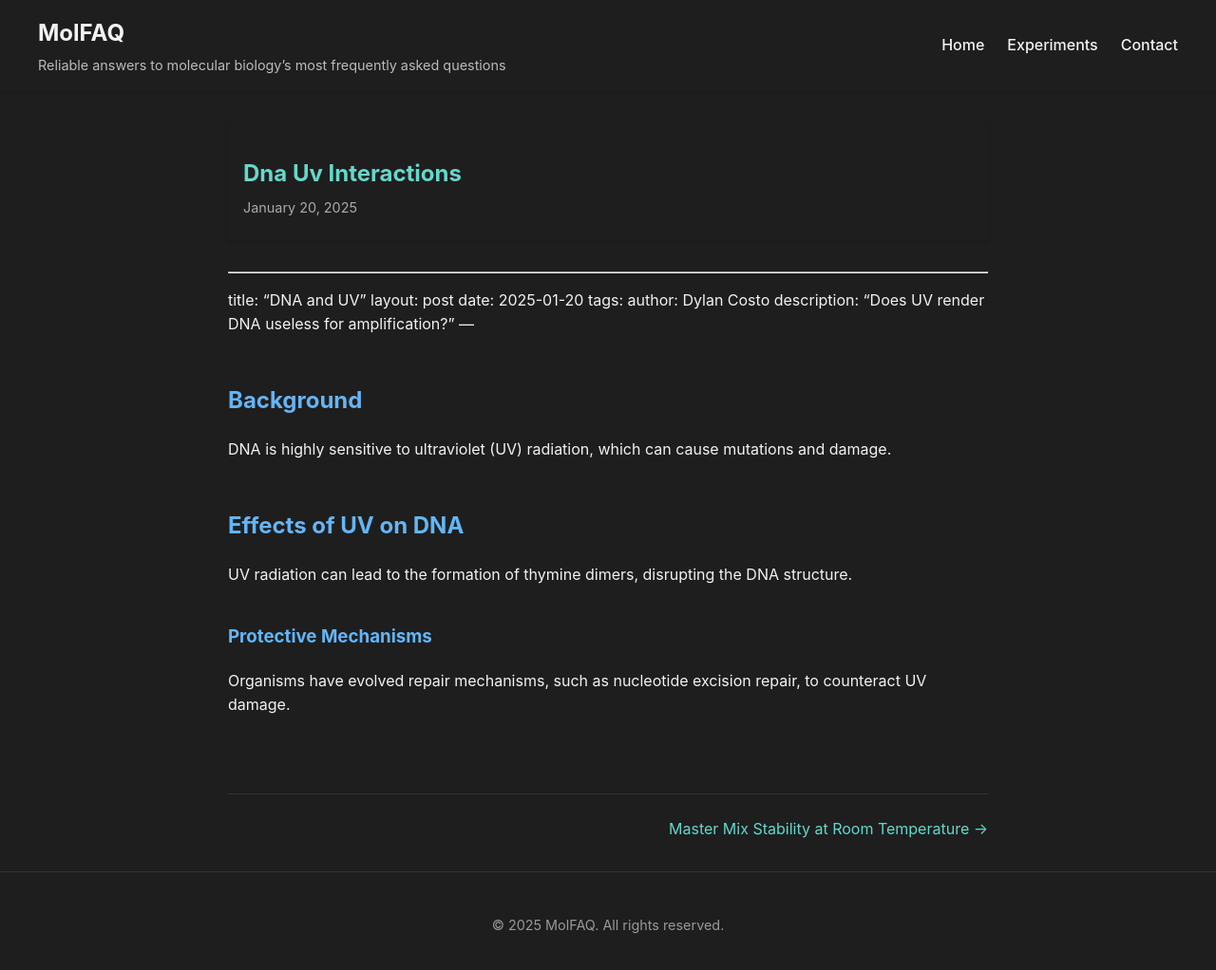
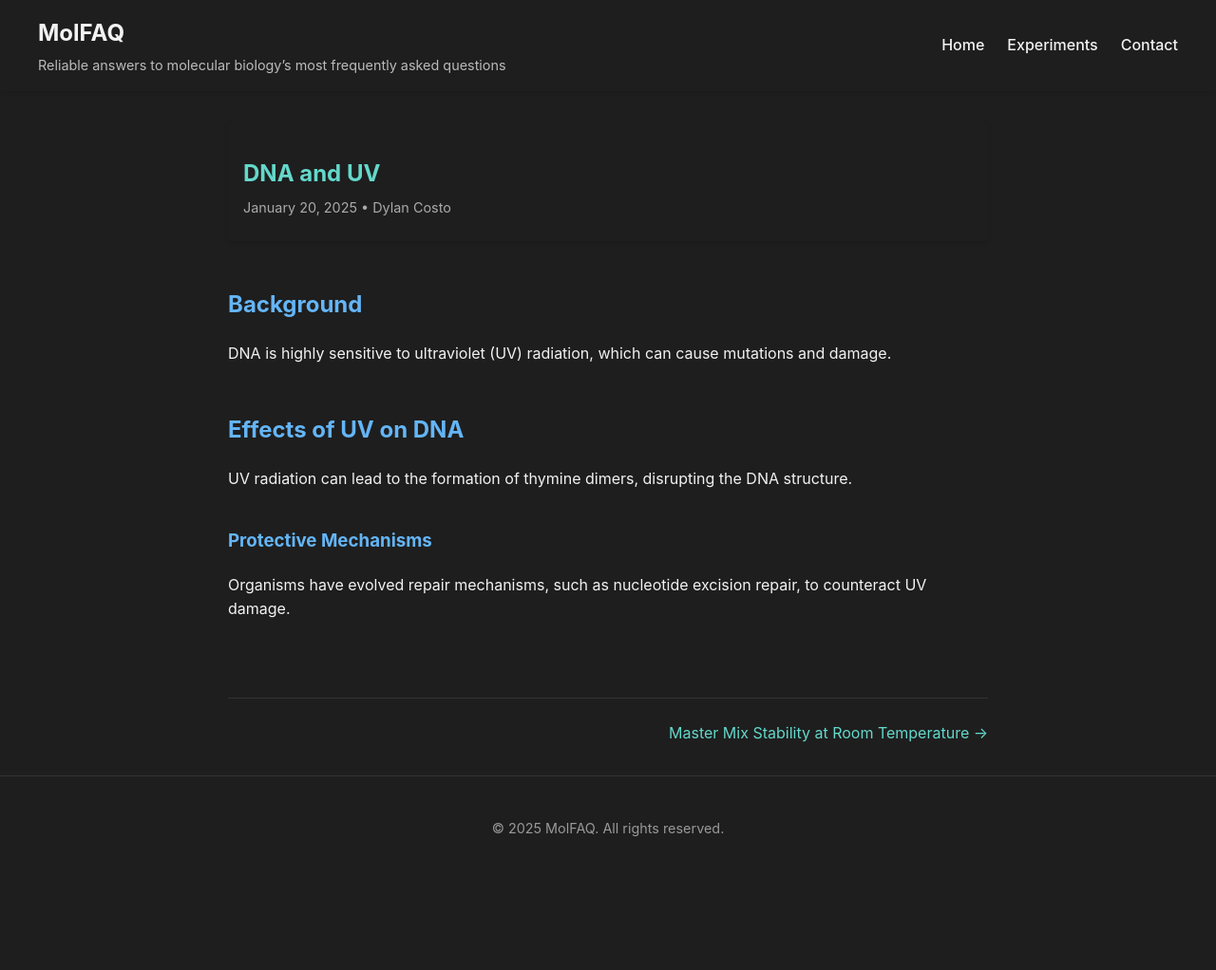
Before and after one commit to DylanCosto/DylanCosto.github.io, a Jekyll site: the page built from _posts/2025-01-20-DNA-UV-Interactions.md, in a window 1280 px wide and 1029 px high. Shown: the top 1022 px of the window at 95% size. Built offline with Jekyll 4.4.1, drawn with Linux system fonts in a browser that asks for light colours.

Commit message:
Format change

```diff
--- a/_posts/2025-01-20-DNA-UV-Interactions.md
+++ b/_posts/2025-01-20-DNA-UV-Interactions.md
@@ -1,9 +1,8 @@
-
 ---
 title: "DNA and UV"
 layout: post
 date: 2025-01-20
-tags:
+tags: []
 author: Dylan Costo
 description: "Does UV render DNA useless for amplification?"
 ---
```
